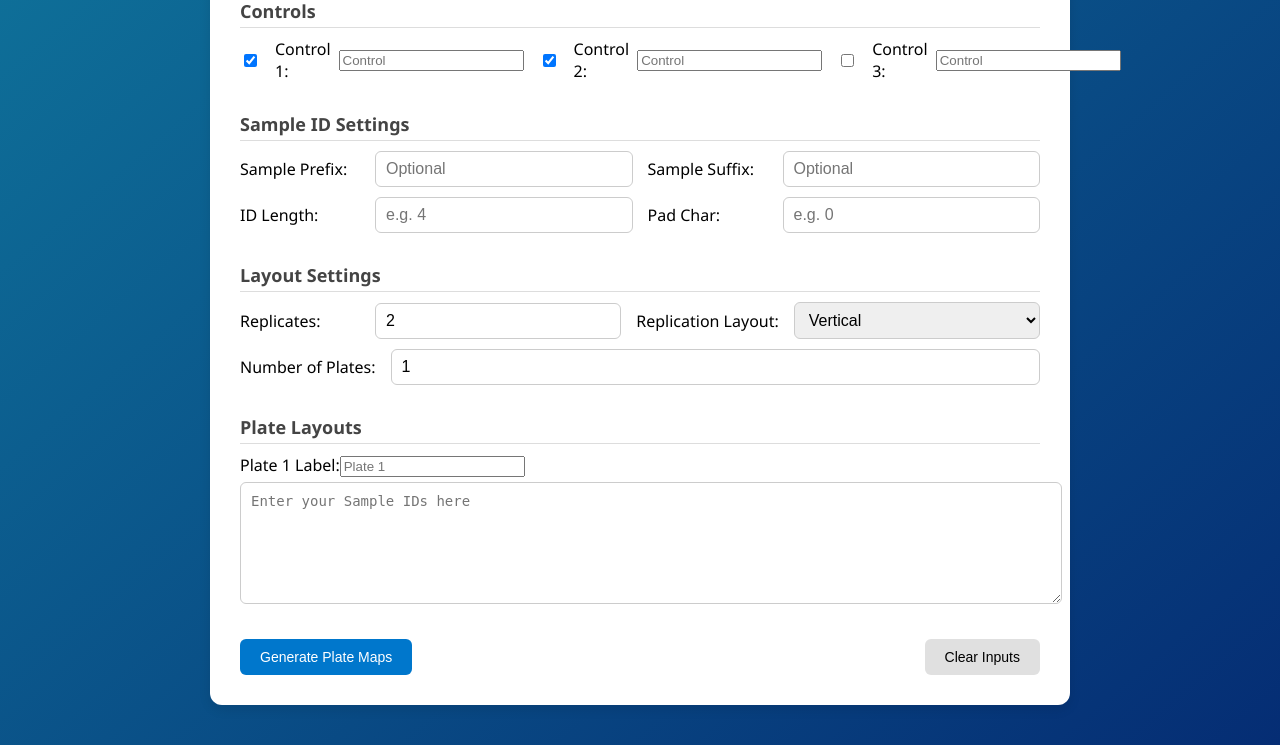
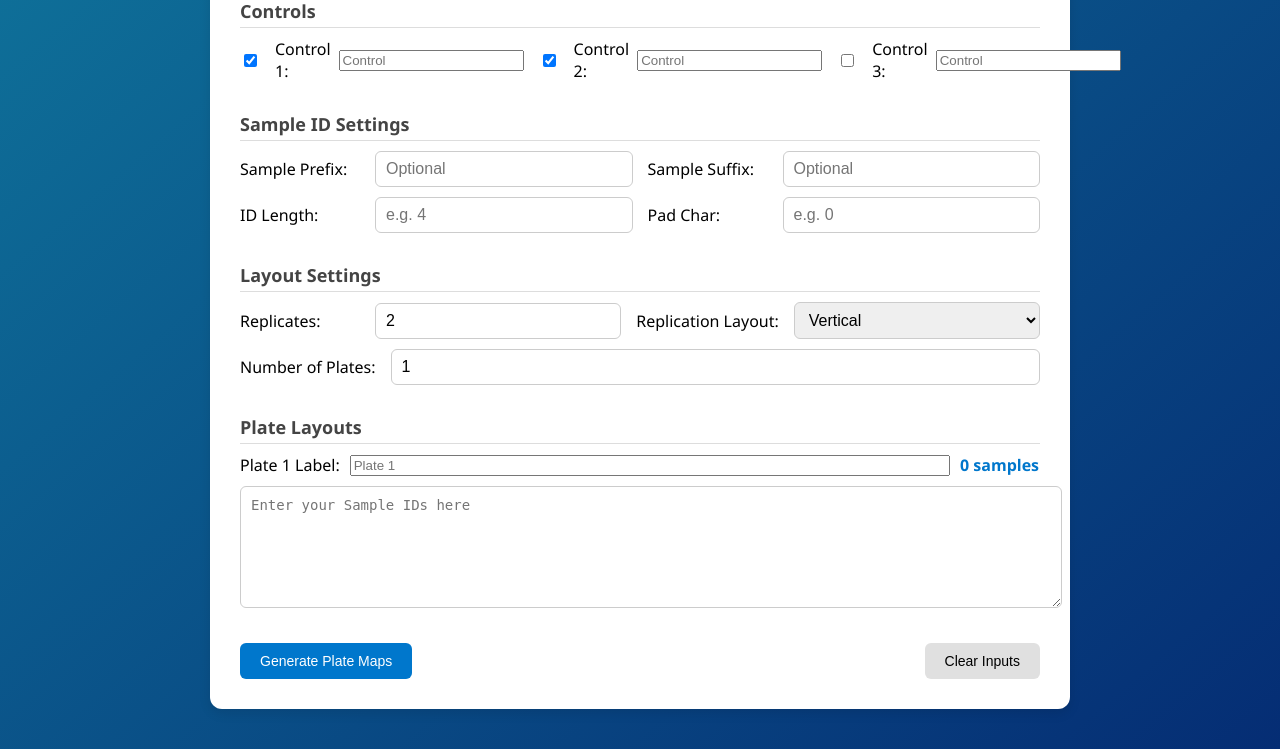
Before and after one commit to sscott97/PlateMap, a Flask app: page / in a window 1280 px wide. Shown: the part 344-1093 px from the top of the page. Run offline with Flask 3, Linux system fonts and the light colour scheme.

Commit message:
update 30th oct

```diff
--- a/templates/index.html
+++ b/templates/index.html
@@ -149,7 +149,6 @@
         }
     </style>
     <script>
-        // Apply a settings object to form inputs by name (matching your input names)
 
         // Apply a settings object to form inputs by name (matching your input names)
         function setAllSettings(settings) {
@@ -202,14 +201,32 @@
                 const group = document.createElement('div');
                 group.className = 'plate-group';
 
-                // Plate Label input
+                // Create a flex container for label, input, and counter
+                const labelRow = document.createElement('div');
+                labelRow.style.display = 'flex';
+                labelRow.style.alignItems = 'center';
+                labelRow.style.gap = '10px';
+                labelRow.style.marginBottom = '5px';
+
+                // Plate Label
                 const labelInputLabel = document.createElement('label');
                 labelInputLabel.textContent = `Plate ${i} Label:`;
+                labelInputLabel.style.margin = '0';
+
                 const labelInput = document.createElement('input');
                 labelInput.type = 'text';
                 labelInput.name = `plate_label_${i}`;
                 labelInput.placeholder = `Plate ${i}`;
                 labelInput.className = 'plate-label-input';
+                labelInput.style.flex = '1';
+
+                // Counter span
+                const counter = document.createElement('span');
+                counter.id = `counter_${i}`;
+                counter.style.fontWeight = 'bold';
+                counter.style.color = '#0077cc';
+                counter.style.minWidth = '80px';
+                counter.textContent = '0 samples';
 
                 // Restore label if saved
                 const savedLabel = sessionStorage.getItem(`plate_label_${i}`);
@@ -225,10 +242,29 @@
                 const savedText = sessionStorage.getItem(`plate_${i}`);
                 if (savedText !== null) textarea.value = savedText;
 
+                // Function to count samples
+                function updateCounter() {
+                    const text = textarea.value.trim();
+                    if (!text) {
+                        counter.textContent = '0 samples';
+                        return;
+                    }
+                    const samples = text.replace(/;/g, ',').split(',').filter(s => s.trim());
+                    const count = samples.length;
+                    counter.textContent = `${count} sample${count !== 1 ? 's' : ''}`;
+                }
+
+                // Add event listener to update counter
+                textarea.addEventListener('input', updateCounter);
+
+                // Update counter initially
+                updateCounter();
+
                 // Append everything
-                group.appendChild(labelInputLabel);
-                group.appendChild(labelInput);
-                group.appendChild(document.createElement('br'));
+                labelRow.appendChild(labelInputLabel);
+                labelRow.appendChild(labelInput);
+                labelRow.appendChild(counter);
+                group.appendChild(labelRow);
                 group.appendChild(textarea);
                 group.appendChild(document.createElement('br'));
                 container.appendChild(group);
```
